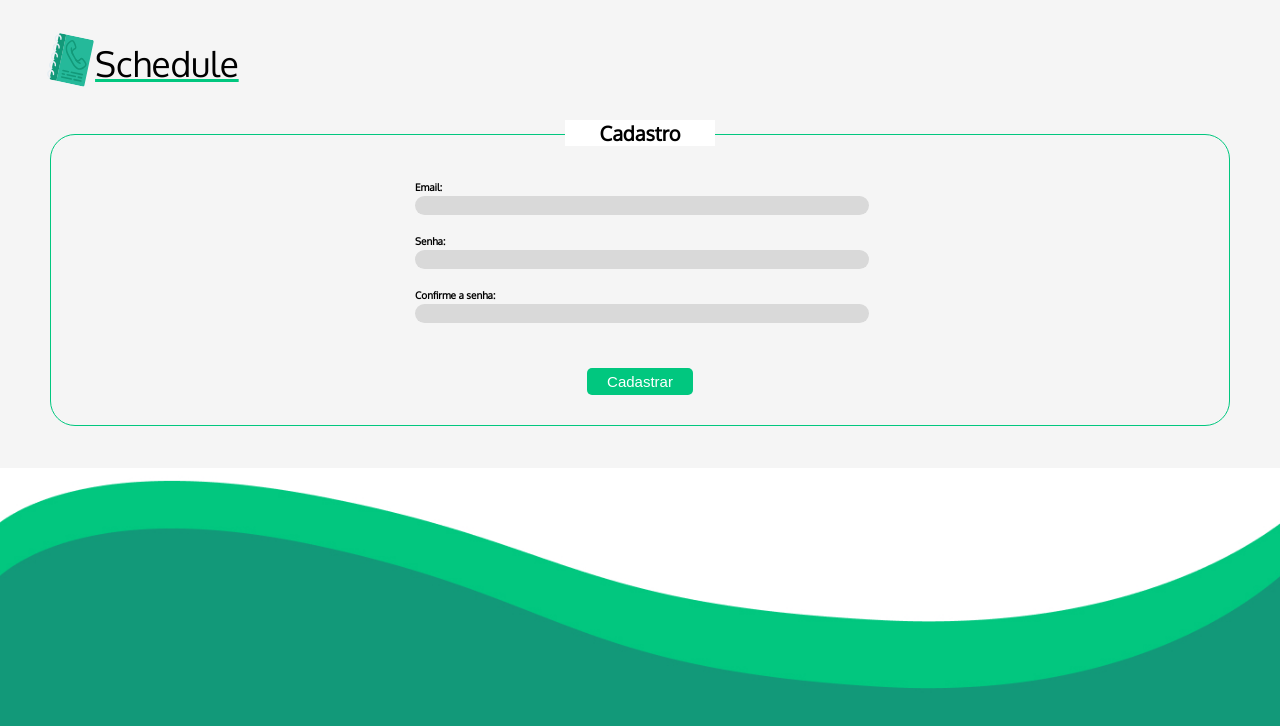
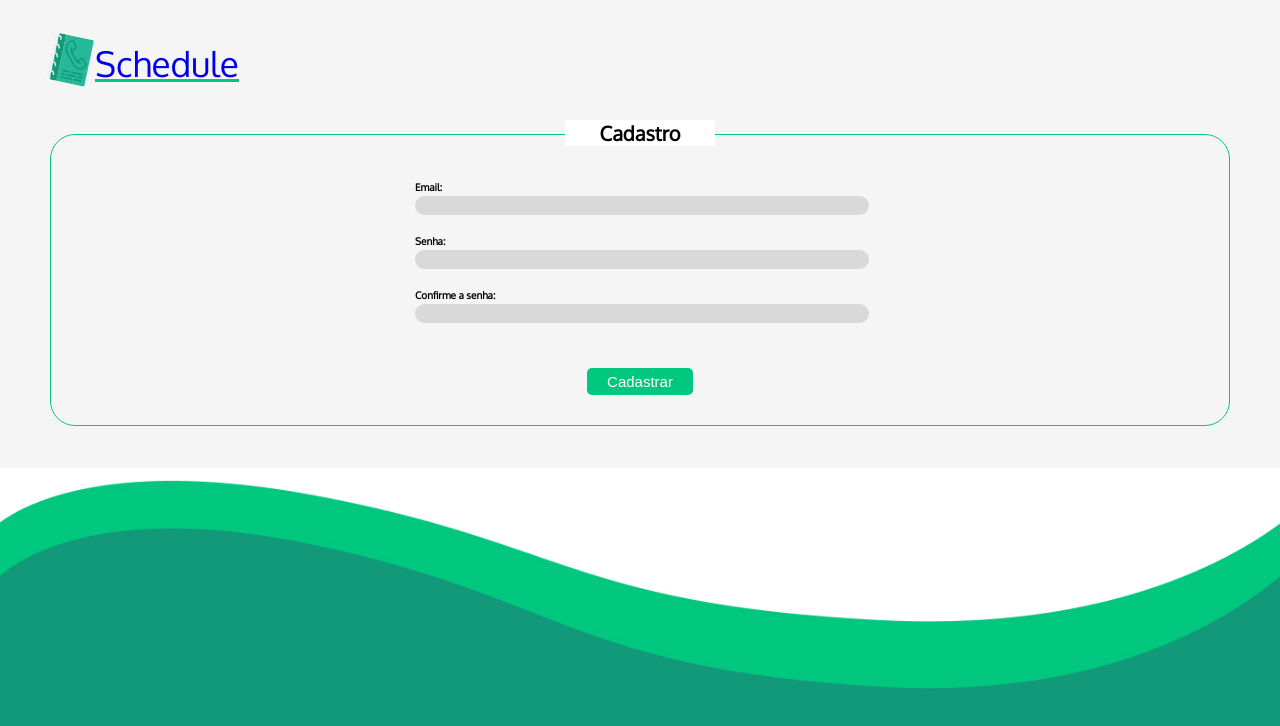
Before and after one commit to DanielRogs/Frontend_Schedule, a React (Create React App) app: page /cadastro in a window 1280 px wide. Shown: the top 726 px of the page. Built offline with nearby package versions, Linux system fonts and the light colour scheme.

Commit message:
adicionando links

```diff
--- a/src/components/LoginCard/index.tsx
+++ b/src/components/LoginCard/index.tsx
@@ -1,6 +1,7 @@
 import React from "react"
 import { Submit } from "../Button/styles";
 import { Div, Tittle, Input, P} from "./styled";
+import { Link } from 'react-router-dom';
 
 interface State{
     Email:string
@@ -37,7 +38,9 @@ class LoginCard extends React.Component<{}, State>{
 
                 </form>
 
-                    <Submit color="#129979" Tletra={20} padding={0} className="button cad">Cadastre-se</Submit>
+                    <Link to='/cadastro'>
+                        <Submit color="#129979" Tletra={20} padding={0} className="button cad">Cadastre-se</Submit>
+                    </Link>
 
 
 
--- a/src/pages/Cad_Page/index.tsx
+++ b/src/pages/Cad_Page/index.tsx
@@ -1,6 +1,7 @@
 import React from 'react';
 import CadastroCad from '../../components/CadastroCad';
 import Logo from '../../assets/Image/logo.svg'
+import { Link } from 'react-router-dom';
 import {
         Div,
         DivLogo,
@@ -15,10 +16,13 @@ function CadPage() {
     <>
       <Div className="All">
 
-        <DivLogo className='logoPart'>
-          <Img src={Logo} />
-          <H2>Schedule</H2>
+        <Link to ='/login'>
+          <DivLogo className='logoPart'>
+            <Img src={Logo} />
+            <H2>Schedule</H2>
         </DivLogo>
+
+        </Link>
 
         <CadastroCad />
 
```
